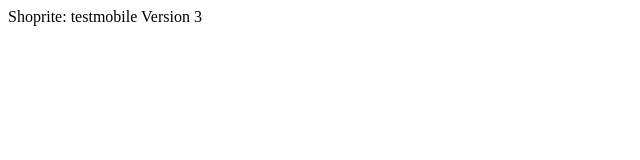
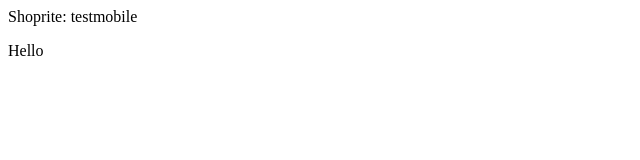
Before and after one commit to tman94/tman94.github.io, a plain HTML site: page index.html in a window 1280 px wide. Shown: the whole page, without its empty margins (0-640 px from the left). Drawn offline with Linux system fonts and the light colour scheme.

Commit message:
add caching simple paragraphing

```diff
--- a/index.html
+++ b/index.html
@@ -2,12 +2,11 @@
 <head>
   <meta charset="UTF-8">
   <!--[if IE]><meta http-equiv="X-UA-Compatible" content="IE=edge"><![endif]-->
-  <cache-request-directive = "max-age" "=" 303030>
+  <cache-request-directive = "max-age" "=" 30>
   <title>Shoprite: testmobile</title>
 
 
 
 </head>
 <body>
-Version 3
-</body>
+<p>Hello</p>
```
